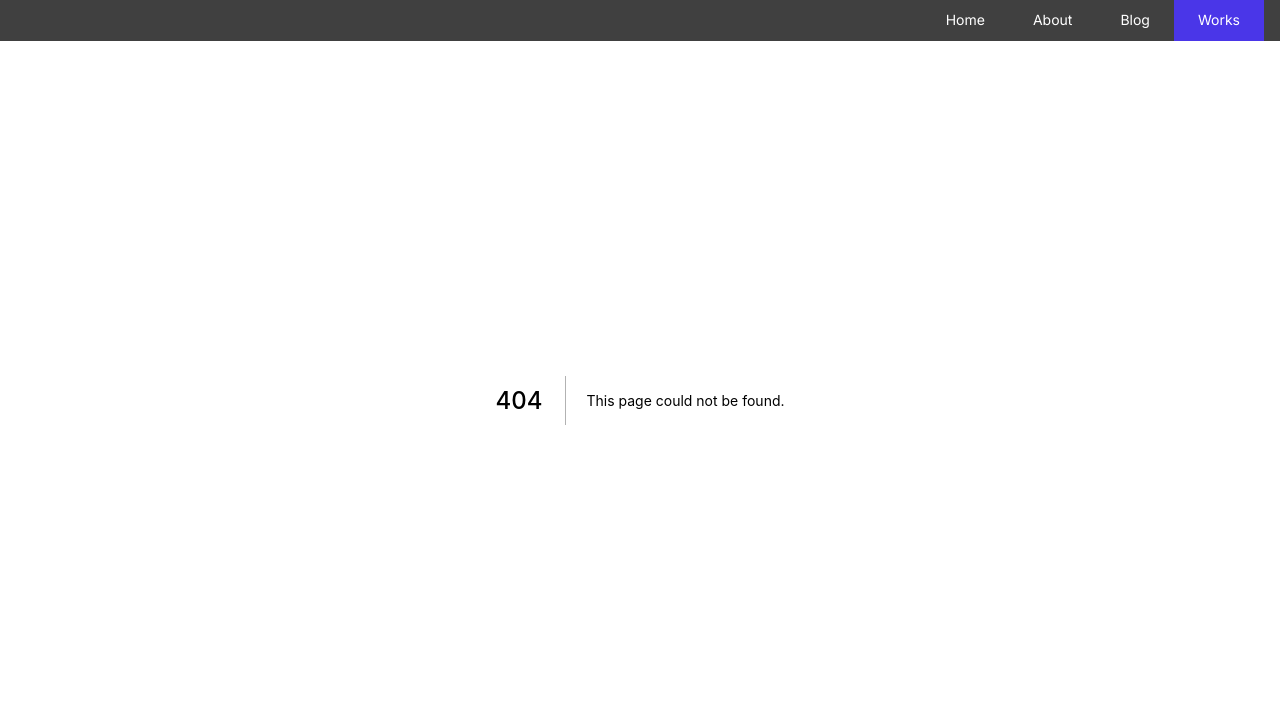
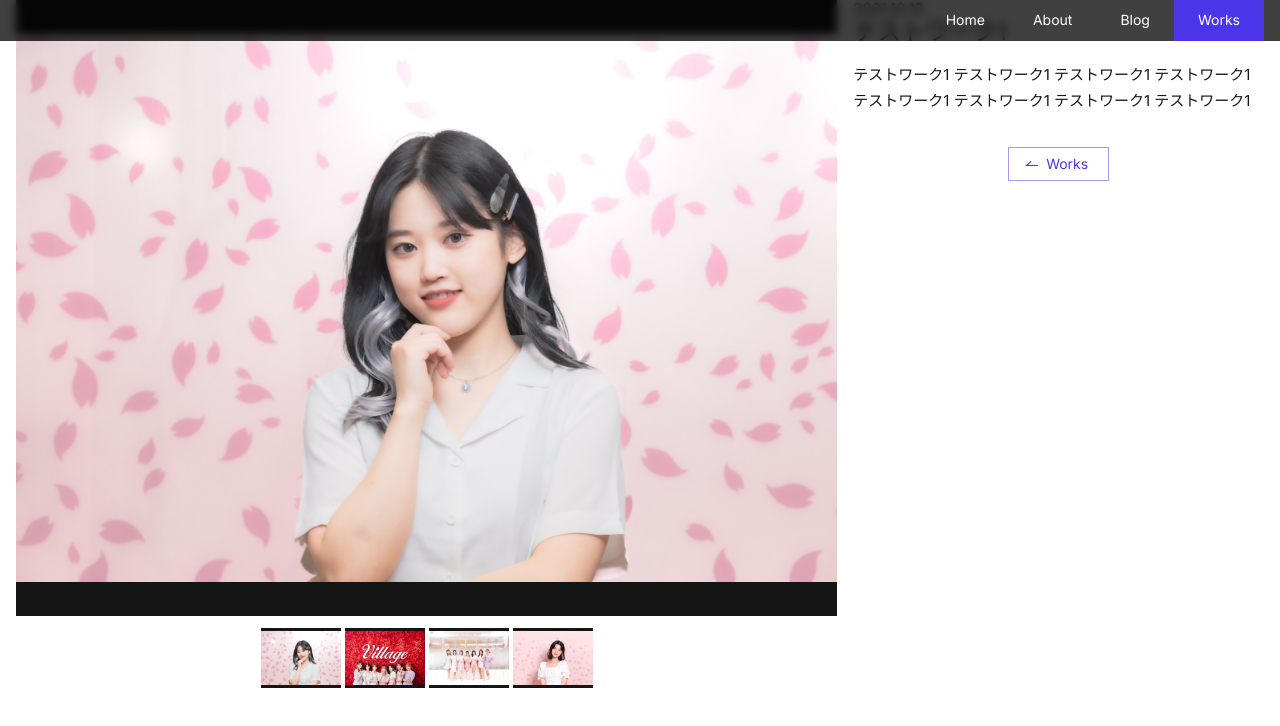
Before and after one commit to ideajackdesign/ideajack, a Next.js app: page /works/20211213 in a window 1280 px wide. Before the commit this address had no page. Shown: the top 726 px of the page. Built offline with nearby package versions, Linux system fonts and the light colour scheme.

Commit message:
Add: Worksの詳細ページを追加

```diff
--- /dev/null
+++ b/src/components/pages/works/Detail.tsx
@@ -0,0 +1,101 @@
+import {
+  Box,
+  Button,
+  Hidden,
+  Typography,
+  useTheme,
+  useMediaQuery,
+} from '@mui/material';
+import Head from 'next/head';
+import Link from 'next/link';
+import { FC } from 'react';
+
+import ArrowLeft from 'components/icons/ArrowLeft';
+import Container from 'components/templates/Container/';
+import PicGallery from 'components/ui/PicGallery/';
+import { Work } from 'domains/local/models/works';
+
+type Props = { work: Work };
+
+const Detail: FC<Props> = ({ work }) => {
+  const theme = useTheme();
+  const md = theme.breakpoints.values.md;
+  const isPc = useMediaQuery(`(min-width:${md}px)`);
+
+  return (
+    <>
+      <Head>
+        <title>{`${work.title} | work | minami web site`}</title>
+        <meta
+          name="description"
+          content={`南進之介のWebサイト ${work.title}`}
+        />
+      </Head>
+      <Hidden mdUp>
+        <Box py={1.5}>
+          <Container>
+            <Link href="/works" passHref>
+              <Button variant="text" component="a" startIcon={<ArrowLeft />}>
+                work
+              </Button>
+            </Link>
+          </Container>
+        </Box>
+      </Hidden>
+      <Box pb={15} bgcolor="common.white">
+        <Container>
+          <Box
+            display="flex"
+            gap={2}
+            flexDirection={{ xs: 'column', md: 'row' }}
+          >
+            <Box flex={{ md: '2 1 0' }}>
+              <PicGallery
+                pics={work.images.map((fileName) => ({
+                  id: fileName,
+                  src: `/assets/works/${work.id}/image/${fileName}`,
+                }))}
+              />
+            </Box>
+            <Box flex={{ md: '1 1 0' }}>
+              <Box
+                mb={{ xs: 0.5, md: 2 }}
+                display="flex"
+                flexDirection="column-reverse"
+                justifyContent="center"
+              >
+                <Typography variant="h1">{work.title}</Typography>
+                <Typography
+                  fontSize={theme.typography.pxToRem(isPc ? 15 : 14)}
+                  lineHeight="1.2"
+                >
+                  <Box component="time">{work.date}</Box>
+                </Typography>
+              </Box>
+              <Box mb={{ md: 4 }}>
+                <Typography
+                  sx={{
+                    whiteSpace: 'pre-line',
+                  }}
+                >
+                  {work.description}
+                </Typography>
+              </Box>
+              <Hidden mdDown>
+                <Box textAlign="center">
+                  <Link href="/works" passHref>
+                    <Button component="a" startIcon={<ArrowLeft />}>
+                      Works
+                    </Button>
+                  </Link>
+                </Box>
+              </Hidden>
+            </Box>
+          </Box>
+        </Container>
+      </Box>
+    </>
+  );
+};
+
+export default Detail;
--- /dev/null
+++ b/src/components/ui/PicGallery/index.tsx
@@ -0,0 +1,70 @@
+import { Box } from '@mui/material';
+import Image from 'next/image';
+import { FC, useState } from 'react';
+
+type Props = {
+  pics: {
+    id: string;
+    src: string;
+  }[];
+  selectIndex: number;
+  handleClick: (index: number) => void;
+};
+
+const PicGallery: FC<Props> = ({ pics, selectIndex, handleClick }) => {
+  return (
+    <Box>
+      <Box
+        position="relative"
+        mb={1.5}
+        bgcolor="common.black"
+        sx={{ aspectRatio: '4/3' }}
+      >
+        {pics.map((p, index) => (
+          <Box key={p.id} display={index === selectIndex ? 'block' : 'none'}>
+            <Image src={p.src} alt="" layout="fill" objectFit="contain" />
+          </Box>
+        ))}
+      </Box>
+      <Box overflow="auto" textAlign="center">
+        <Box component="ul" display="inline-flex" gap={0.5}>
+          {pics.map((p, index) => (
+            <Box key={p.id} component="li">
+              <Box
+                component="button"
+                type="button"
+                position="relative"
+                display="block"
+                width="80px"
+                bgcolor="common.black"
+                aria-label={`写真${index + 1}`}
+                sx={{ aspectRatio: '4/3' }}
+                onClick={() => handleClick(index)}
+              >
+                <Image src={p.src} alt="" layout="fill" objectFit="contain" />
+              </Box>
+            </Box>
+          ))}
+        </Box>
+      </Box>
+    </Box>
+  );
+};
+
+const EnhancedPicGallery: FC<Pick<Props, 'pics'>> = ({ pics }) => {
+  const [selectIndex, setSelectIndex] = useState(0);
+
+  const handleClick = (index: number) => {
+    setSelectIndex(index);
+  };
+
+  return (
+    <PicGallery
+      pics={pics}
+      selectIndex={selectIndex}
+      handleClick={handleClick}
+    />
+  );
+};
+
+export default EnhancedPicGallery;
--- /dev/null
+++ b/src/pages/works/[id]/index.tsx
@@ -0,0 +1,39 @@
+import type { NextPage, GetStaticProps, GetStaticPaths } from 'next';
+
+import Detail from 'components/pages/works/Detail';
+import { Work } from 'domains/local/models/works';
+import { getWork, getAllWorks } from 'domains/local/services/works';
+
+type StaticProps = { work: Work };
+
+const Index: NextPage<StaticProps> = ({ work }) => {
+  return <Detail work={work} />;
+};
+
+export default Index;
+
+export const getStaticProps: GetStaticProps = ({ params }) => {
+  const p = params as { id: string };
+  const work = getWork(p.id);
+
+  return {
+    props: {
+      work,
+    },
+    revalidate: 10,
+  };
+};
+
+export const getStaticPaths: GetStaticPaths = () => {
+  const works = getAllWorks();
+  const paths = works.map((w) => ({
+    params: {
+      id: w.id,
+    },
+  }));
+
+  return {
+    paths,
+    fallback: 'blocking',
+  };
+};
```
